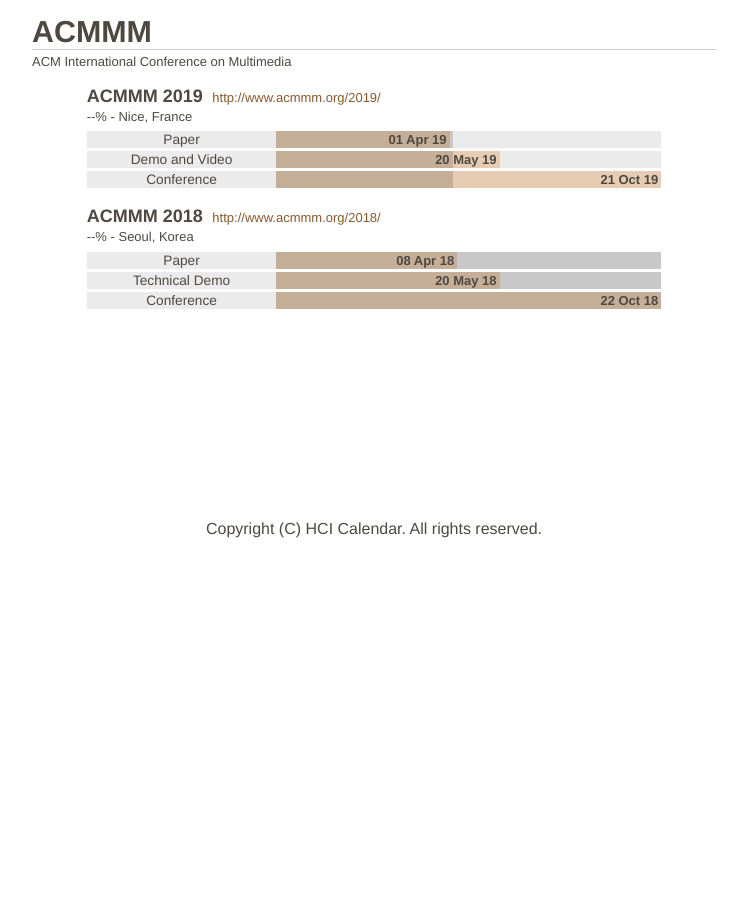
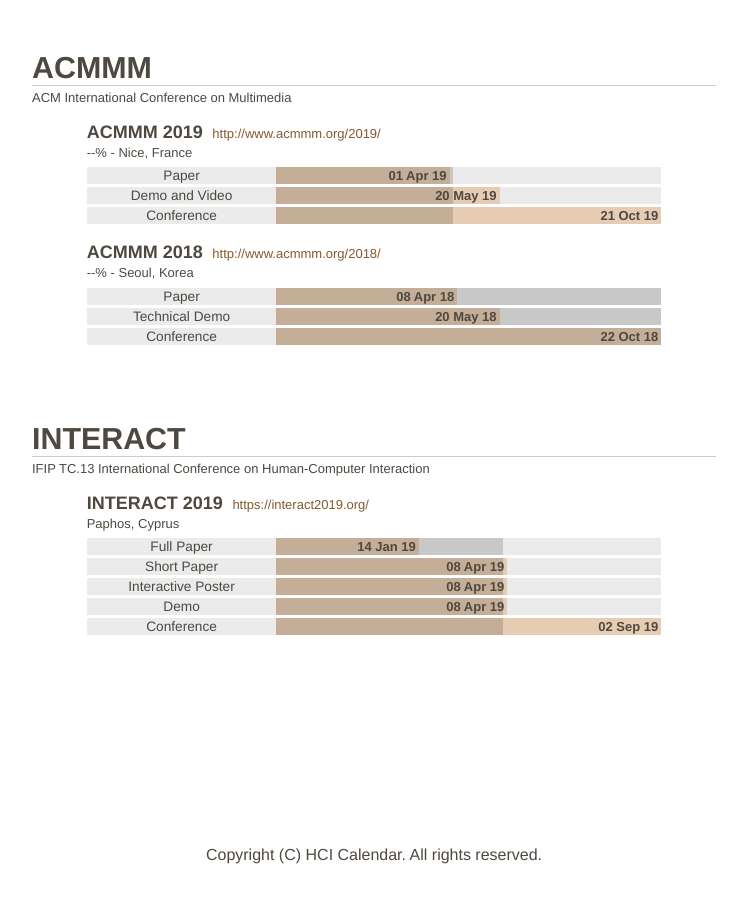
Before and after one commit to hci-calendar/hci-calendar.github.io, a Jekyll site: the page built from _pages/hci.md, in a window 1280 px wide and 900 px high, scrolled down 7153 px. Shown: the whole window, without its empty margins (266-1013 px from the left). Built offline with Jekyll 4.4.1, drawn with Linux system fonts in a browser that asks for light colours; comment, search, counter and statistics services are not loaded; before the commit the page ends 7727 px from its top, so only the background shows below that; some of the changed text lies outside the part shown.

Commit message:
add INTERACT 2019 into hci.yml

```diff
--- a/_data/cal/hci.yml
+++ b/_data/cal/hci.yml
@@ -469,6 +469,28 @@
       type: Technical Demo
       date: "2018-05-20"
 
+- name: INTERACT
+  long: IFIP TC.13 International Conference on Human-Computer Interaction
+  years:
+  -
+    year: 2019
+    date: "2019-09-02"
+    url : https://interact2019.org/
+    info: Paphos, Cyprus
+    submissions:
+    -
+      type: Full Paper
+      date: "2019-01-14"
+    -
+      type: Short Paper
+      date: "2019-04-08"
+    -
+      type: Interactive Poster
+      date: "2019-04-08"
+    -
+      type: Demo
+      date: "2019-04-08"
+
 
 #   IDC, SUI, HRI, TVX, Ubicomp
 
```
